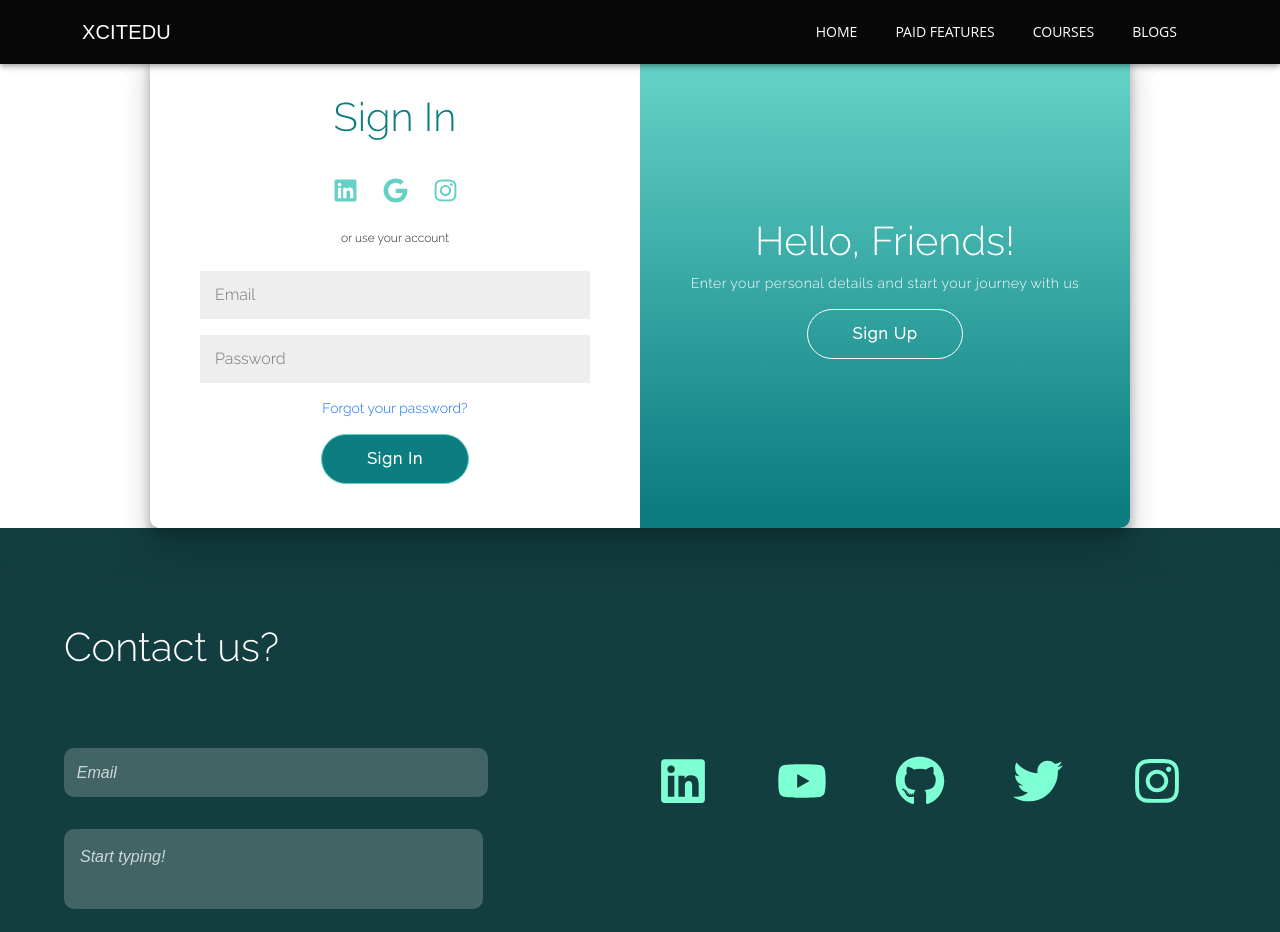
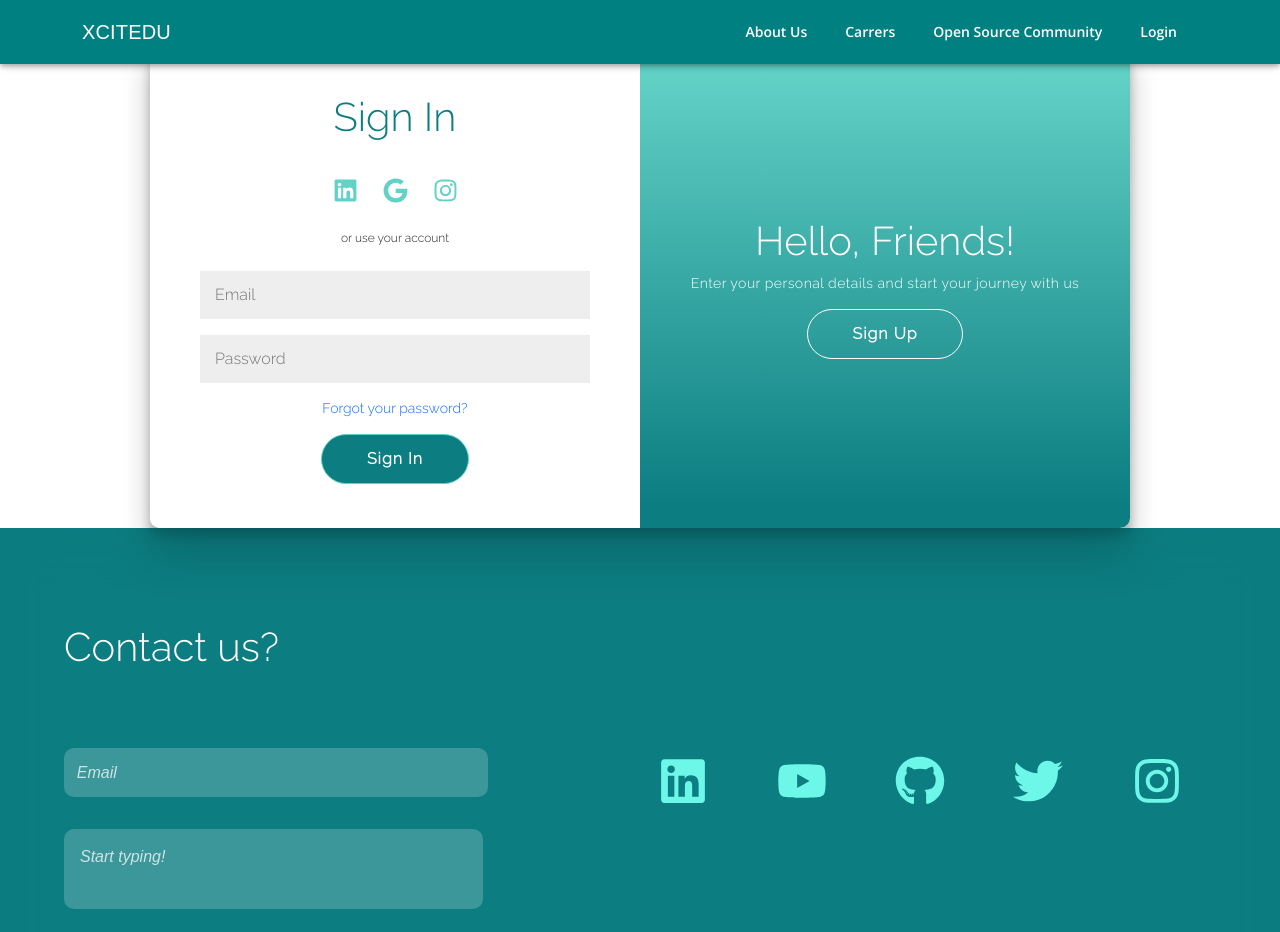
Before and after one commit to lalitkumar-123/xcitedu, a React (Create React App) app: page / in a window 1280 px wide. Shown: the top 932 px of the page. Built offline with nearby package versions, Linux system fonts and the light colour scheme; a web font is replaced by a local one.

Commit message:
teal shade

```diff
--- a/public/index.html
+++ b/public/index.html
@@ -14,6 +14,9 @@
       user's mobile device or desktop. See https://developers.google.com/web/fundamentals/web-app-manifest/
     -->
     <link rel="manifest" href="%PUBLIC_URL%/manifest.json" />
+    <link rel="preconnect" href="https://fonts.googleapis.com">
+<link rel="preconnect" href="https://fonts.gstatic.com" crossorigin>
+<link href="https://fonts.googleapis.com/css2?family=Open+Sans:wght@600&display=swap" rel="stylesheet">
     <!--
       Notice the use of %PUBLIC_URL% in the tags above.
       It will be replaced with the URL of the `public` folder during the build.
--- a/src/App.js
+++ b/src/App.js
@@ -16,6 +16,7 @@ function App() {
       <>
 
       <Router>
+
       <Header></Header>
       <Switch>
         <Route exact path="/" component={Home}/>
--- a/src/Css/Footer.css
+++ b/src/Css/Footer.css
@@ -29,7 +29,7 @@
   z-index: 1;
   /* background: linear-gradient(105deg, #6e99e6, #093c94); */
   /* background-image: linear-gradient(315deg, #3bb78f 0%, #0bab64 74%); */
-  background-image: linear-gradient(45deg, rgb(19,62,63)100% ,aquamarine 0%);
+  background-image: linear-gradient(45deg, #0c7d81 100% ,#62d1c6 0%);
 
   background-size: cover;
   background-blend-mode: overlay;
@@ -198,7 +198,7 @@
   height: 8vh;
 }
 .links .flex-container li a i {
-  color: aquamarine;
+  color: #6df7e9;
   background-color: rgba(255, 255, 255, 0);
   font-size: var(--footer-icon-size);
   border-radius: 20px;
--- a/src/Navbar/Header.js
+++ b/src/Navbar/Header.js
@@ -5,26 +5,27 @@ import { Link as RouterLink } from "react-router-dom"
 
 const headersData = [
   {
-    label: "HOME",
+    label: "About Us",
     href: "/",
   },
   {
-    label: "PAID FEATURES",
+    label: "Carrers",
     href: "/PaidFeatures",
   },
   {
-    label: "COURSES",
+    label: "Open Source Community",
     href: "/Courses",
   },
   {
-    label: "BLOGS",
+    label: "Login",
     href: "/Blogs",
   },
 ];
 
 const useStyles = makeStyles(() => ({
   header: {
-    backgroundColor: "#080808",               // "#400CCC",
+    backgroundColor: "teal",
+               // "#400CCC",
     paddingRight: "79px",
     paddingLeft: "118px",
     position: "fixed",
```
